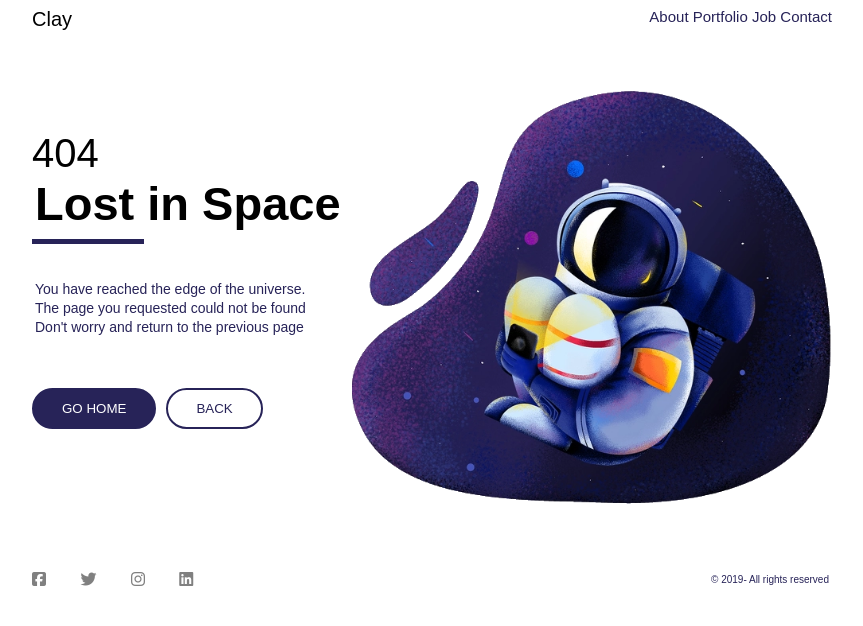
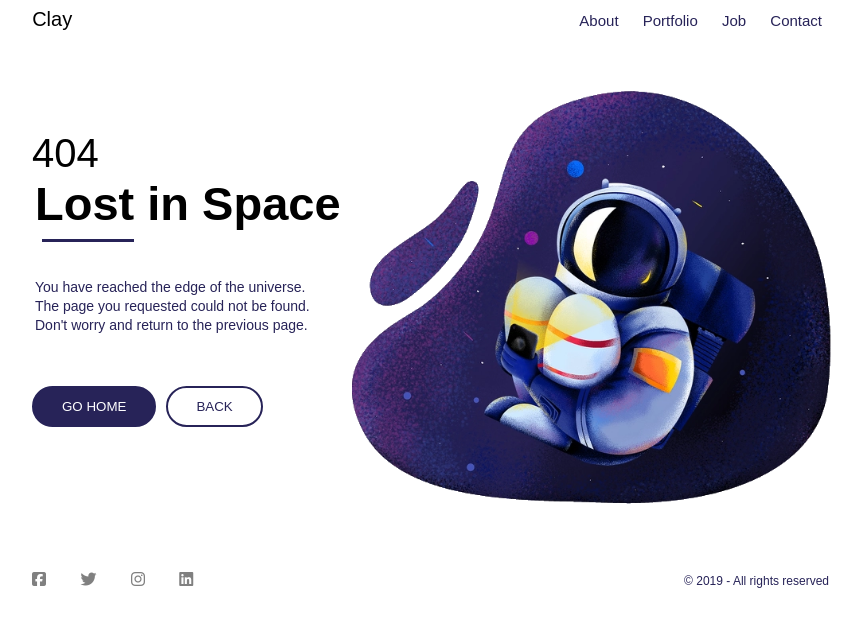
Before and after one commit to Rasosm/3-astronautas, a website: page index.html in a window 1280 px wide. Shown: the whole page, without its empty margins (208-1071 px from the left). Drawn offline with Linux system fonts and the light colour scheme.

Commit message:
Linijos koregavimas

```diff
--- a/index.html
+++ b/index.html
@@ -10,7 +10,7 @@
 </head>
 <body>
   <header>
-    <a style="float: left; font-size: 20px; color:black; padding-left: 0;" href="#">Clay<a/>
+    <a style="margin-right:463px; font-size: 20px; color:black; padding-left: 0;" href="#">Clay<a/>
     <a href="#">About</a>
     <a href="#">Portfolio</a>
     <a href="#">Job</a>
@@ -20,10 +20,10 @@
     <div>
       <h1> 404</h1>
       <p style="font-weight: bold; font-size: 47px; margin-top: 0; margin-bottom: 0; color:black">Lost in Space</p>
-      <hr style="display: inline-block; width: 110px; text-align: left; margin-bottom: 30px;" size="5" color="#272358"></hr>
+      <hr style="display: inline-block; width: 90px; margin-bottom: 30px; margin-left: 10px" size="3" color="#272358"></hr>
       <p>You have reached the edge of the universe.</p>
-      <p>The page you requested could not be found</p>
-      <p>Don't worry and return to the previous page</p>
+      <p>The page you requested could not be found.</p>
+      <p>Don't worry and return to the previous page.</p>
     </div>
     <img src=./Astronautas.png>
     <div style="display: inline-block">
@@ -36,6 +36,6 @@
       <a href="#"><i class="fa-brands fa-twitter"></i></a>
       <a href="#"><i class="fa-brands fa-instagram"></i></a>
       <a href="#"><i class="fa-brands fa-linkedin"></i></a>
-      <p style="font-size: 10px; float: right">&#169 2019- All rights reserved</p>
+      <p style="font-size: 12px; float: right">&#169 2019 - All rights reserved</p>
   </footer>
 </html>
--- a/main.css
+++ b/main.css
@@ -11,6 +11,7 @@ header {
   }
 header > a {
   color: #272358;
+  padding: 10px;
   }
 main {
   width: 800px;
```
